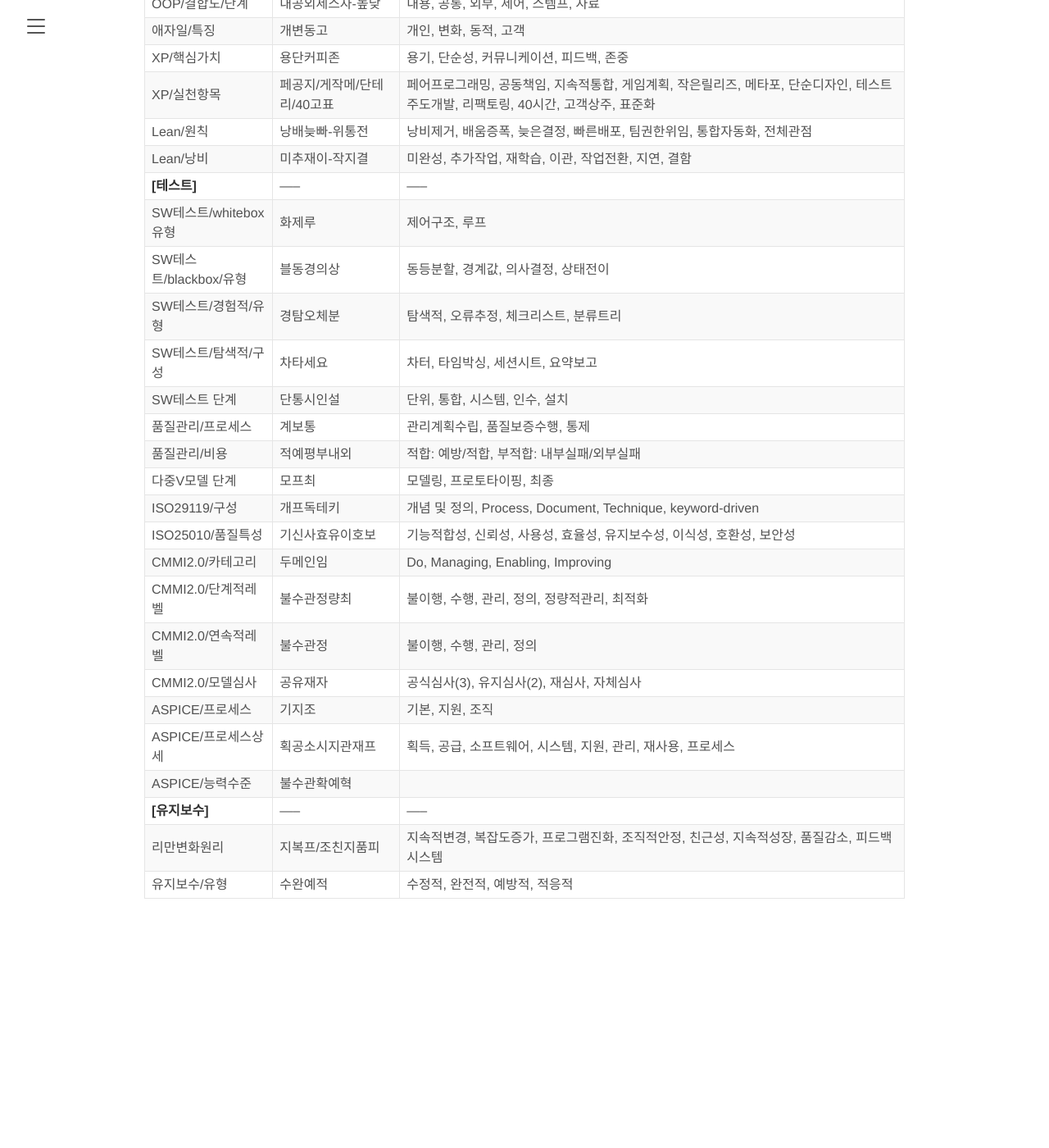
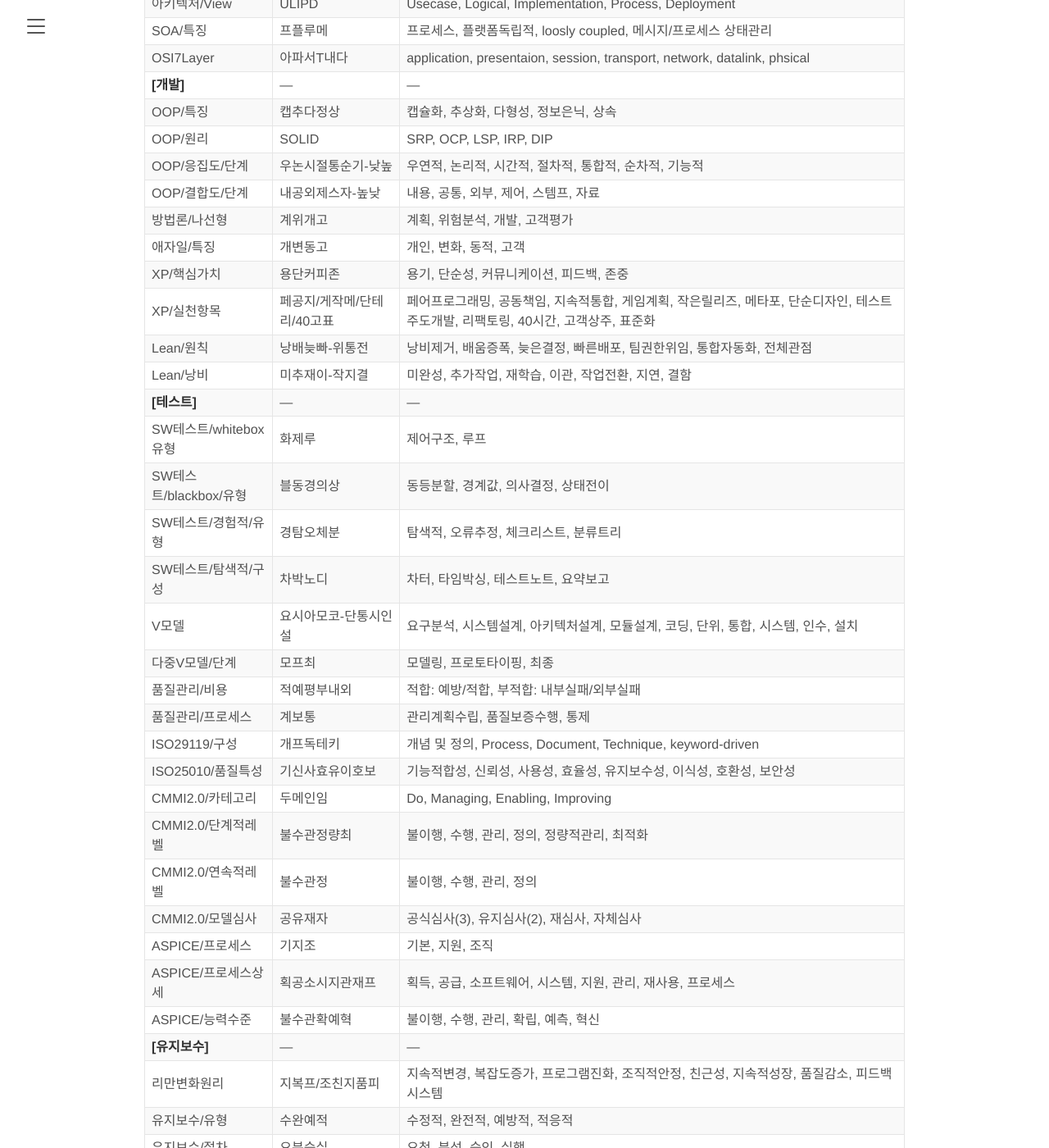
Before and after one commit to croot-git/croot-git.github.io, a Jekyll site: the page built from page-memorization.md, in a window 1280 px wide and 1400 px high, scrolled down 1239 px. Shown: the whole window at 82% size. Built offline with Jekyll 4.4.1, drawn with Linux system fonts in a browser that asks for light colours; before the commit the page ends 2399 px from its top, so only the background shows below that; some of the changed text lies outside the part shown.

Commit message:
암기 추가

```diff
--- a/page-memorization.md
+++ b/page-memorization.md
@@ -28,42 +28,49 @@
 | 암기법 | 용어 | 설명 |
 |:-----|:-----|-----|
 | 프관/관리영역 | 1-3-1-RCR-PS | 통합, 일정, 범위, 비용, 품질, 리소스, 커뮤니케이션, 리스크, 조달, 이해관계자 |
-
+| 감리/프레임워크 | 유대기 | 감리유형, 감리대상, 감리기준 |
+| 감리/프레임워크/감리기준 | 성산절 | 성과, 산출물, 절차 |
+| **[일정]** | --- | --- |
+| 프관/일정/지연원인 | 파자후학 | 파킨슨법칙, 자기방어, 후행공정 미준비, 학생증후군 |
+| 프관/일정/단축기법 | 크자패병 | crashing: 자원추가, fast-tracking: 병행 |
+| **[비용]** | --- | --- |
+| FP/절차 | 유범이의 데이트  | 측정유형결정, 범위 및 경계식별, 데이터 기능측정, 트랜잭션 기능측정,  |
 
 #### SW공학
 
 | 암기법 | 용어 | 설명 |
 |:-----|:-----|-----|
-| **[요구공학]** | ----- | ----- |
+| **[요구공학]** | --- | --- |
 | 요구공학/프로세스 | 추분명검 | 추출, 분석, 명세화, 검증 |
 | 요구공학/원리 | 명완검일수추 | 명확성, 완전성, 검증가능성, 일관성, 수정용이성, 추적성 |
 | SRS/구성 | 소기요부인 | 소개, 일반기술사항, 상세요구사항, 부록, 인덱스 |
-| **[아키텍처]** | ----- | ----- |
+| **[아키텍처]** | --- | --- |
 | 아키텍처/설계절차 | 요참모프배 | 요구사항파악, 참조아키텍처준비, 모델링, 프로토타이핑, 배포 |
 | 아키텍처/설계원리 | 분추단모정 | 분할정복, 추상화, 단계적분해, 모듈화, 정보은닉 |
 | 아키텍처/평가유형 | 시뮬수경 | 시나리오, 시뮬레이션, 수학적, 경험 |
 | 아키텍처/View | ULIPD | Usecase, Logical, Implementation, Process, Deployment |
 | SOA/특징 | 프플루메 | 프로세스, 플랫폼독립적, loosly coupled, 메시지/프로세스 상태관리 |
 | OSI7Layer | 아파서T내다 | application, presentaion, session, transport, network, datalink, phsical |
-| **[개발]** | ----- | ----- |
+| **[개발]** | --- | --- |
 | OOP/특징 | 캡추다정상 | 캡슐화, 추상화, 다형성, 정보은닉, 상속 |
 | OOP/원리 | SOLID | SRP, OCP, LSP, IRP, DIP |
 | OOP/응집도/단계 | 우논시절통순기-낮높 | 우연적, 논리적, 시간적, 절차적, 통합적, 순차적, 기능적 |
 | OOP/결합도/단계 | 내공외제스자-높낮 | 내용, 공통, 외부, 제어, 스템프, 자료 |
+| 방법론/나선형 | 계위개고 | 계획, 위험분석, 개발, 고객평가 |
 | 애자일/특징 | 개변동고 | 개인, 변화, 동적, 고객 |
 | XP/핵심가치 | 용단커피존 | 용기, 단순성, 커뮤니케이션, 피드백, 존중 |
 | XP/실천항목 | 페공지/게작메/단테리/40고표 | 페어프로그래밍, 공동책임, 지속적통합, 게임계획, 작은릴리즈, 메타포, 단순디자인, 테스트주도개발, 리팩토링, 40시간, 고객상주, 표준화 |
 | Lean/원칙 | 낭배늦빠-위통전 | 낭비제거, 배움증폭, 늦은결정, 빠른배포, 팀권한위임, 통합자동화, 전체관점 |
 | Lean/낭비 | 미추재이-작지결 | 미완성, 추가작업, 재학습, 이관, 작업전환, 지연, 결함 |
-| **[테스트]** | ----- | ----- |
+| **[테스트]** | --- | --- |
 | SW테스트/whitebox유형 | 화제루 | 제어구조, 루프 |
 | SW테스트/blackbox/유형 | 블동경의상 | 동등분할, 경계값, 의사결정, 상태전이 |
 | SW테스트/경험적/유형 | 경탐오체분 | 탐색적, 오류추정, 체크리스트, 분류트리 |
-| SW테스트/탐색적/구성 | 차타세요 | 차터, 타임박싱, 세션시트, 요약보고 |
-| SW테스트 단계 | 단통시인설 | 단위, 통합, 시스템, 인수, 설치 |
+| SW테스트/탐색적/구성 | 차박노디 | 차터, 타임박싱, 테스트노트, 요약보고 |
+| V모델 | 요시아모코-단통시인설 | 요구분석, 시스템설계, 아키텍처설계, 모듈설계, 코딩, 단위, 통합, 시스템, 인수, 설치 |
+| 다중V모델/단계 | 모프최 | 모델링, 프로토타이핑, 최종 |
+| 품질관리/비용 | 적예평부내외 | 적합: 예방/적합, 부적합: 내부실패/외부실패 |
 | 품질관리/프로세스 | 계보통 | 관리계획수립, 품질보증수행, 통제 |
-| 품질관리/비용 | 적예평부내외 | 적합: 예방/적합, 부적합: 내부실패/외부실패 |
-| 다중V모델 단계 | 모프최 | 모델링, 프로토타이핑, 최종 |
 | ISO29119/구성 | 개프독테키 | 개념 및 정의, Process, Document, Technique, keyword-driven |
 | ISO25010/품질특성 | 기신사효유이호보 | 기능적합성, 신뢰성, 사용성, 효율성, 유지보수성, 이식성, 호환성, 보안성 |
 | CMMI2.0/카테고리 | 두메인임 | Do, Managing, Enabling, Improving |
@@ -72,7 +79,8 @@
 | CMMI2.0/모델심사 | 공유재자 | 공식심사(3), 유지심사(2), 재심사, 자체심사 |
 | ASPICE/프로세스 | 기지조 | 기본, 지원, 조직 |
 | ASPICE/프로세스상세 | 획공소시지관재프 | 획득, 공급, 소프트웨어, 시스템, 지원, 관리, 재사용, 프로세스 |
-| ASPICE/능력수준 | 불수관확예혁 |
-| **[유지보수]** | ----- | ----- |
+| ASPICE/능력수준 | 불수관확예혁 | 불이행, 수행, 관리, 확립, 예측, 혁신 |
+| **[유지보수]** | --- | --- |
 | 리만변화원리 | 지복프/조친지품피 | 지속적변경, 복잡도증가, 프로그램진화, 조직적안정, 친근성, 지속적성장, 품질감소, 피드백시스템 |
 | 유지보수/유형 | 수완예적 | 수정적, 완전적, 예방적, 적응적 |
+| 유지보수/절차 | 요분승실 | 요청, 분석, 승인, 실행 |
```
